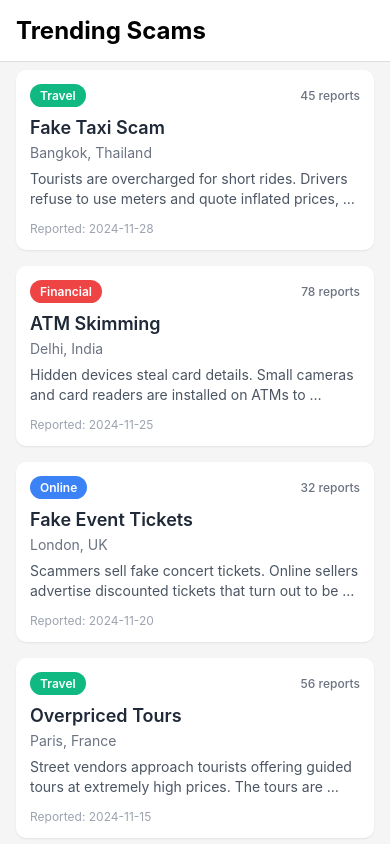
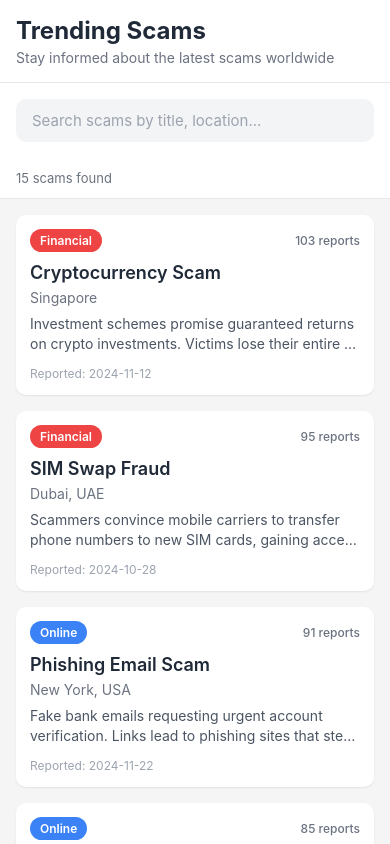
Before and after one commit to sammy200-ui/GlobeGuard-application, a React Native app in the folder frontend_scam/: screen /Home in a window 390 px wide. Shown: the top 844 px of the page. Built offline with nearby package versions, Linux system fonts and the light colour scheme.

Commit message:
add search functionality

```diff
--- a/frontend_scam/src/screens/HomeScreen.js
+++ b/frontend_scam/src/screens/HomeScreen.js
@@ -1,27 +1,64 @@
-import React from "react";
-import { View, Text, FlatList, StyleSheet, SafeAreaView } from "react-native";
+import React, { useState } from "react";
+import { View, Text, FlatList, StyleSheet, TextInput } from "react-native";
+import { SafeAreaView } from 'react-native-safe-area-context';
 import ScamCard from "../components/ScamCard";
 import BottomNav from "../components/BottomNav";
 import { scams } from "../data/dummy";
 
 function HomeScreen({ navigation }) {
+  const [searchQuery, setSearchQuery] = useState("");
+
+  const filteredScams = scams.filter((scam) => {
+    return scam.title.toLowerCase().includes(searchQuery.toLowerCase()) ||
+      scam.location.toLowerCase().includes(searchQuery.toLowerCase()) ||
+      scam.description.toLowerCase().includes(searchQuery.toLowerCase());
+  });
+
+  const sortedScams = [...filteredScams].sort((a, b) => (b.upvotes || 0) - (a.upvotes || 0));
+
   return (
     <SafeAreaView style={styles.container}>
       <View style={styles.mainContent}>
 
-        {/* Header section */}
-        <Text style={styles.headerText}>Trending Scams</Text>
+        <View style={styles.header}>
+          <Text style={styles.headerText}>Trending Scams</Text>
+          <Text style={styles.subHeaderText}>Stay informed about the latest scams worldwide</Text>
+        </View>
 
-        {/* List of scam cards */}
+        <View style={styles.searchContainer}>
+          <TextInput
+            style={styles.searchInput}
+            placeholder="Search scams by title, location..."
+            value={searchQuery}
+            onChangeText={setSearchQuery}
+            placeholderTextColor="#9CA3AF"
+          />
+        </View>
+
+        <View style={styles.resultsContainer}>
+          <Text style={styles.resultsText}>
+            {sortedScams.length} scam{sortedScams.length !== 1 ? 's' : ''} found
+          </Text>
+        </View>
+
         <FlatList
-          data={scams}
+          data={sortedScams}
           keyExtractor={(item) => item.id}
-          renderItem={({ item }) => <ScamCard scam={item} />}
+          renderItem={({ item }) => (
+            <ScamCard
+              scam={item}
+              onPress={() => navigation.navigate('ScamDetail', { scam: item })}
+            />
+          )}
           contentContainerStyle={styles.listPadding}
+          ListEmptyComponent={
+            <View style={styles.emptyContainer}>
+              <Text style={styles.emptyText}>No scams found matching your criteria</Text>
+            </View>
+          }
         />
       </View>
 
-      {/* Bottom navigation bar */}
       <BottomNav navigation={navigation} currentScreen="Home" />
     </SafeAreaView>
   );
@@ -35,16 +72,57 @@ const styles = StyleSheet.create({
   mainContent: {
     flex: 1,
   },
+  header: {
+    padding: 16,
+    backgroundColor: 'white',
+    borderBottomWidth: 1,
+    borderBottomColor: '#E5E7EB',
+  },
   headerText: {
     fontSize: 24,
     fontWeight: 'bold',
+    color: '#1F2937',
+    marginBottom: 4,
+  },
+  subHeaderText: {
+    fontSize: 14,
+    color: '#6B7280',
+  },
+  searchContainer: {
     padding: 16,
     backgroundColor: 'white',
+  },
+  searchInput: {
+    backgroundColor: '#F3F4F6',
+    borderRadius: 10,
+    paddingHorizontal: 16,
+    paddingVertical: 12,
+    fontSize: 15,
+    color: '#1F2937',
+  },
+  resultsContainer: {
+    paddingHorizontal: 16,
+    paddingVertical: 12,
+    backgroundColor: 'white',
     borderBottomWidth: 1,
-    borderBottomColor: '#ddd',
+    borderBottomColor: '#E5E7EB',
+  },
+  resultsText: {
+    fontSize: 13,
+    color: '#6B7280',
   },
   listPadding: {
     paddingBottom: 20,
+    paddingTop: 8,
+  },
+  emptyContainer: {
+    padding: 40,
+    alignItems: 'center',
+  },
+  emptyText: {
+    fontSize: 16,
+    color: '#9CA3AF',
+    textAlign: 'center',
   },
 });
 
```
